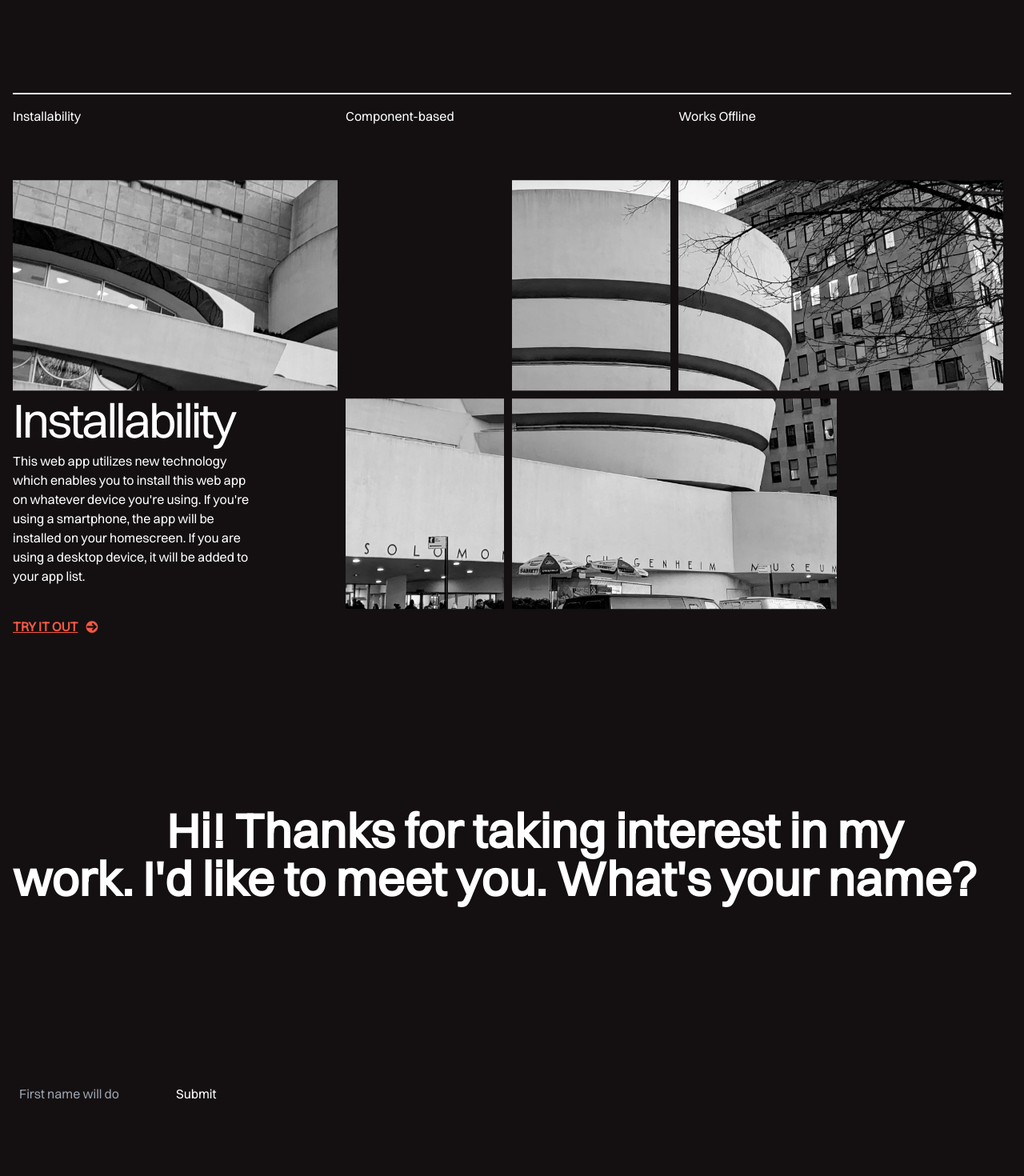
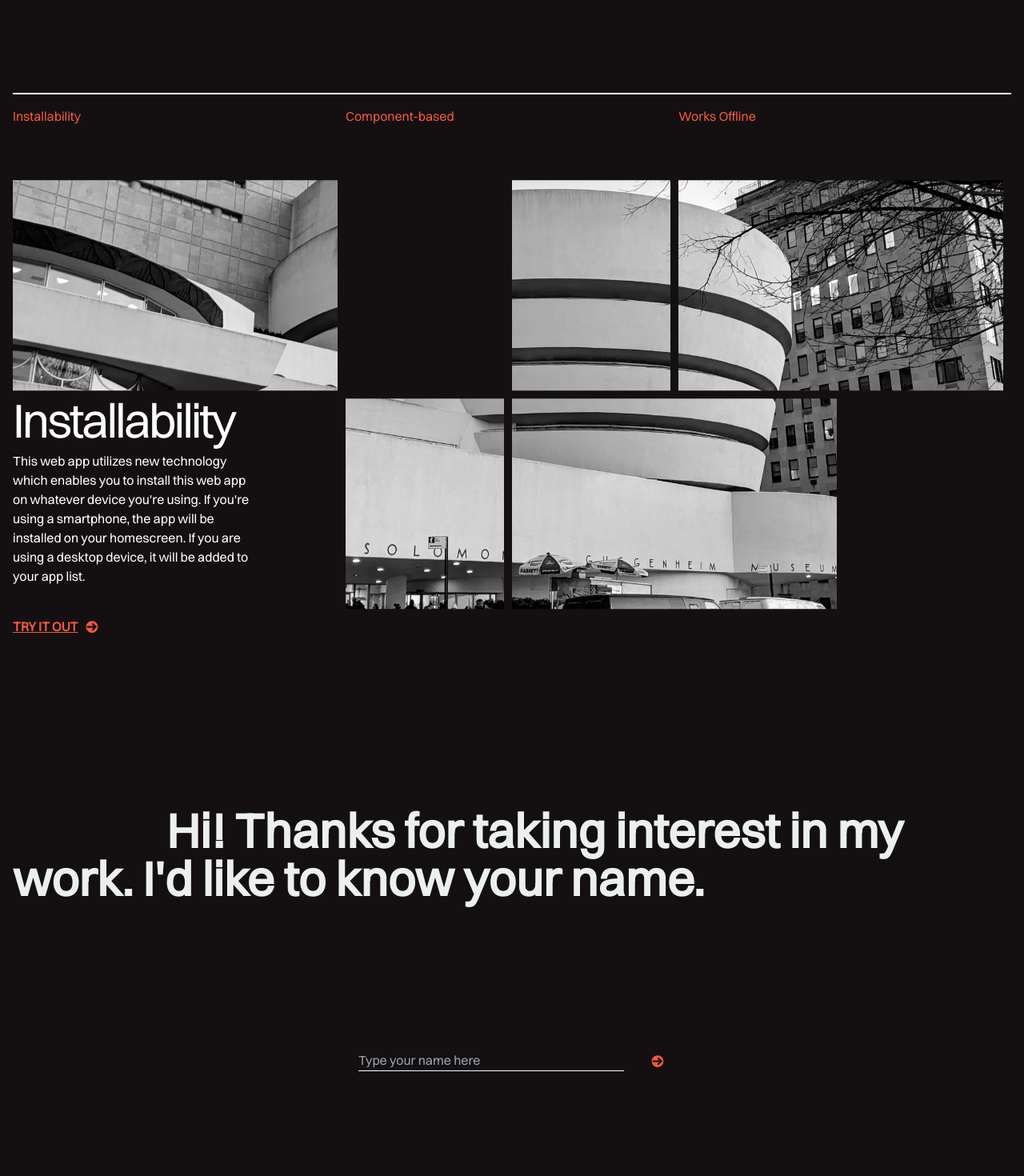
Before and after one commit to jaydesigns/offline-hopefully, a Next.js app: page / in a window 1280 px wide. Shown: the part 1500-2970 px from the top of the page at 80% size. Built offline with nearby package versions, Linux system fonts and the light colour scheme.

Commit message:
Updated format for contact section

```diff
--- a/components/contact.js
+++ b/components/contact.js
@@ -1,29 +1,58 @@
 import { useRef, useState } from "react";
+import NegativeArrow from './negativeArrow'
+
+const Name = (props) => {
+    return (
+        <form className="w-full">
+            <div className="flex bg-black p-4 gap-8 w-full">
+                <input className=" bg-black text-white border-white border-b w-full" placeholder="Type your name here" value={props.firstName} onChange={props.handleChange}></input>
+                <button onClick={props.handleNameResponse}><NegativeArrow/></button>
+            </div>
+        </form>
+    )
+}
+
+const Needs = (props) => {
+    return (
+        <div className="text-black">
+            <button className="block w-full bg-black text-white text-left p-2">Just Looking</button>
+            <button className="block w-full bg-black text-white text-left p-2">I need help with branding.</button>
+            <button className="block w-full bg-black text-white text-left p-2">My website looks ugly, I want it to look nice.</button>
+        </div>
+    )
+}
 
 const Contact = () => {
     const [firstName,setFirstName] = useState("")
     const headingText = useRef()
+    const [step,setStep] = useState("name")
 
     const handleChange = (e) => {
         setFirstName(e.target.value);
     };
+    console.log(firstName);
 
     const handleNameResponse = (event) =>{
         event.preventDefault()
         if(firstName.length>0){
-            headingText.current.innerText = `Hi ${firstName}! It's nice to have you here! Is there anything I can help you with?`
+            const ngan = firstName.split(" ")
+            headingText.current.innerText = `Hi ${ngan[0]}! It's nice to have you here! Is there anything I can help you with?`
+            setStep("needs")
         } else {
             headingText.current.innerText = `It seems like you didn't put down your name below.`
         }
     }
 
     return(
-        <div className="interactiveContact snap-start w-screen h-screen text-white p-4 pt-28 grid grid-rows-2">
-            <h3 ref={headingText} className="text-2xl md:text-6xl font-semibold indent-48">Hi! Thanks for taking interest in my work. I&apos;d like to meet you. What&apos;s your name?</h3>
-            <form>
-                <input className="bg-black text-white p-2" placeholder="First name will do" value={firstName} onChange={handleChange}></input>
-                <button onClick={handleNameResponse}>Submit</button>
-            </form>
+        <div className="interactiveContact snap-start w-screen h-screen text-white p-4 pt-28 grid md:grid-rows-layout grid-cols-4 md:grid-cols-12">
+            <h3 ref={headingText} className="text-2xl md:text-6xl font-semibold indent-48 col-span-4 md:col-span-12 mix-blend-exclusion">Hi! Thanks for taking interest in my work. I&apos;d like to know your name.</h3>
+            <div className="col-span-4 col-start-5 row-start-4">
+                {step==="name"&&<Name handleNameResponse={handleNameResponse} handleChange={handleChange}/>}
+                {step==="needs"&&<Needs handleChange={handleChange} handleNameResponse={handleNameResponse}/>}
+            </div>
+            <div className="row-start-6">
+                <h6 className="text-red text-xs font-semibold leading-tight">Don&apos;t worry, your name won&apos;t be saved anywhere.</h6>
+            </div>
         </div>
     )
 }
--- a/components/introduction.js
+++ b/components/introduction.js
@@ -65,7 +65,7 @@ const Intro = ({heading1Wrapper, heading2Wrapper, ampersandWrapper,app}) => {
             .set(heading1container.current,{translateY:0})
             .set(heading2container.current,{translateY:"-66.66%"})
             marquee.current = gsap.timeline({repeat:-1})
-            .to(heading1container.current,{translateY:"-33.33%",ease:"power3.inOut",duration:1.2,delay:8})
+            .to(heading1container.current,{translateY:"-33.33%",ease:"power3.inOut",duration:1.2,delay:8.5})
             .to(heading2container.current,{translateY:"-33.33%",ease:"power3.inOut",duration:1.2},"-=1.05")
             .to(ampersandContainer.current,{translateY:"-33.33%",ease:"power3.inOut",duration:1.2},"-=1.05")
             .to(heading1container.current,{translateY:"-66.66%",ease:"power3.inOut",duration:1.2},"+=6")
@@ -90,7 +90,7 @@ const Intro = ({heading1Wrapper, heading2Wrapper, ampersandWrapper,app}) => {
             <div className="funFact flex leading-tight text-msm md:text-sm row-start-6 md:row-start-5 md:col-start-2 col-span-2">
                 <div className="flex flex-col justify-center md:justify-end pb-4">
                 <div className="text-black overflow-hidden"><h6 className="entra">This is NOT a website</h6></div>
-                <div className="overflow-hidden">
+                <div className="overflow-hidden cursor-pointer">
                     <LinkText str={'Wait... what?'}/>
                 </div>
                 </div>
--- /dev/null
+++ b/components/negativeArrow.js
@@ -0,0 +1,9 @@
+const NegativeArrow = () => {
+    return (
+        <svg xmlns="http://www.w3.org/2000/svg" width="20" height="15" viewBox="0 0 43 42" fill="none">
+            <path fillRule="evenodd" clipRule="evenodd" d="M21.4388 42C32.8739 42 42.1438 32.7301 42.1438 21.295C42.1438 9.86001 32.8739 0.590088 21.4388 0.590088C10.0038 0.590088 0.733887 9.86001 0.733887 21.295C0.733887 32.7301 10.0038 42 21.4388 42ZM3.98164 24.1778H26.9846L20.1903 30.9722L24.4557 35.2376L38.5316 21.1617L24.4557 7.08578L20.1903 11.3512L26.9846 18.1456H3.98164V24.1778Z" fill="#F45844"/>
+        </svg>
+    )
+}
+
+export default NegativeArrow;
--- a/components/pwaFeature.js
+++ b/components/pwaFeature.js
@@ -31,9 +31,9 @@ const PWAFeatures = () => {
     return (
         <div className="snap-start flex flex-col featureSection w-screen h-screen p-4 pb-32 text-white">
             <div className="grid grid-cols-3 w-full h-1/6 border-t-2 border-white pt-4">
-                <span className="">Installability</span>
-                <span className="">Component-based</span>
-                <span className="">Works Offline</span>
+                <span className="text-red">Installability</span>
+                <span className="text-red">Component-based</span>
+                <span className="text-red">Works Offline</span>
             </div>
             <div className="relative w-full h-5/6">
                 <div className="featureCover w-full h-full overflow-hidden">
--- a/components/workGallery.js
+++ b/components/workGallery.js
@@ -3,6 +3,7 @@ import gsap from "gsap";
 import { useState, useRef } from "react";
 import Image from "next/image"
 import { useIsomorphicLayoutEffect } from "../useIsomorphicLayoutEffect";
+import ScrollTrigger from "gsap/dist/ScrollTrigger";
 
 const Card = ({title,coverImg,category,imgWidth}) => {
     return(
@@ -70,6 +71,13 @@ const Accordion = ({title,skills}) => {
 }
 
 const WorkGallery = () => {
+    const images = useRef();
+    useIsomorphicLayoutEffect(()=>{
+        gsap.registerPlugin(ScrollTrigger)
+        gsap.set(images.current.querySelectorAll("img"),{clipPath:"inset(100% 0 0 0)"})
+        gsap.to(images.current.querySelectorAll("img"),{clipPath:"inset(0% 0 0 0)",stagger: 0.2, scrollTrigger:{scroller:"body",trigger:"#selectedWork", start:"75% bottom", end:"top top", scrub:true,pinSpacing:false}})
+    },[])
+
     return(
         <div id="selectedWork" className="snap-start flex flex-col text-white selectedWork w-full h-screen p-4 pt-8 pb-24 justify-between">
             <div className="flex flex-col gap-4 md:flex-row">
@@ -78,7 +86,7 @@ const WorkGallery = () => {
                 <Accordion title={'Technology Used'} skills={['Adobe Illustrator', 'Figma', 'React JS', 'Adobe After Effects']}/>
             </div>
             <div className="flex overflow-x-auto w-screen h-4/6">
-                <div className="flex flex-row gap-8 flex-nowrap">
+                <div ref={images} className="flex flex-row gap-8 flex-nowrap">
                     <Card title={"Hukilau Marketplace"} coverImg={'/images/aloha.jpg'} category={['Environmental Design','Branding']} imgWidth={368}/>
                     <Card title={"Color Max Fencing"} coverImg={'/images/ColorMaxFence.jpg'} category={['UI Design']} imgWidth={512}/>
                     <Card title={"United Way"} coverImg={'/images/united-way.png'} category={['Branding','Publication Design']} imgWidth={368}/>
--- a/pages/_app.tsx
+++ b/pages/_app.tsx
@@ -39,7 +39,7 @@ export default function App({ Component, pageProps }: AppProps) {
       smooth: true,
       mouseMultiplier: 0.5,
       smoothTouch: false,
-      touchMultiplier: 2,
+      touchMultiplier: 1,
       infinite: false,
     })
 
@@ -54,18 +54,6 @@ export default function App({ Component, pageProps }: AppProps) {
     }
 
     requestAnimationFrame(raf)
-  })
-
-  useIsomorphicLayoutEffect(()=>{
-    gsap.registerPlugin(ScrollTrigger)
-    const ctx = gsap.context(()=>{
-      //@ts-ignore
-      gsap.set(".changeBG",{backgroundColor:'#DFE0E2'})
-      //@ts-ignore
-      gsap.fromTo(".changeBG",{backgroundColor:"#141011"},{backgroundColor:"#DFE0E2",scrollTrigger:{scroller:"body",trigger:".interactiveContact",scrub:true , start:"top 50%", end:"top top", pinSpacing:false}})
-      gsap.fromTo(".changeBG",{backgroundColor:"#DFE0E2"},{backgroundColor:"#141011",scrollTrigger:{scroller:"body",trigger:".selectedWork",scrub:true , start:"top bottom", end:"top 75%", pinSpacing:false}})
-    })
-    return () => ctx.revert()
   },[])
 
 
--- a/pages/index.tsx
+++ b/pages/index.tsx
@@ -24,6 +24,17 @@ const Home =({heading1Wrapper,heading2Wrapper,ampersandWrapper})=> {
     smoother && smoother.effects("[data-speed], [data-lag]", {});
   }, [smoother]); */
 
+  useIsomorphicLayoutEffect(()=>{
+    gsap.registerPlugin(ScrollTrigger)
+    const ctx = gsap.context(()=>{
+      //@ts-ignore
+      gsap.set(".changeBG",{backgroundColor:'#DFE0E2'})
+      //@ts-ignore
+      gsap.fromTo(".changeBG",{backgroundColor:"#141011"},{backgroundColor:"#DFE0E2",scrollTrigger:{scroller:"body",trigger:".interactiveContact",scrub:true , start:"top 50%", end:"top top", pinSpacing:false}})
+      gsap.fromTo(".changeBG",{backgroundColor:"#DFE0E2"},{backgroundColor:"#141011",scrollTrigger:{scroller:"body",trigger:".selectedWork",scrub:true , start:"top bottom", end:"top 75%", pinSpacing:false}})
+    })
+    return () => ctx.revert()
+  },[])
 
   return (
     <>
```
